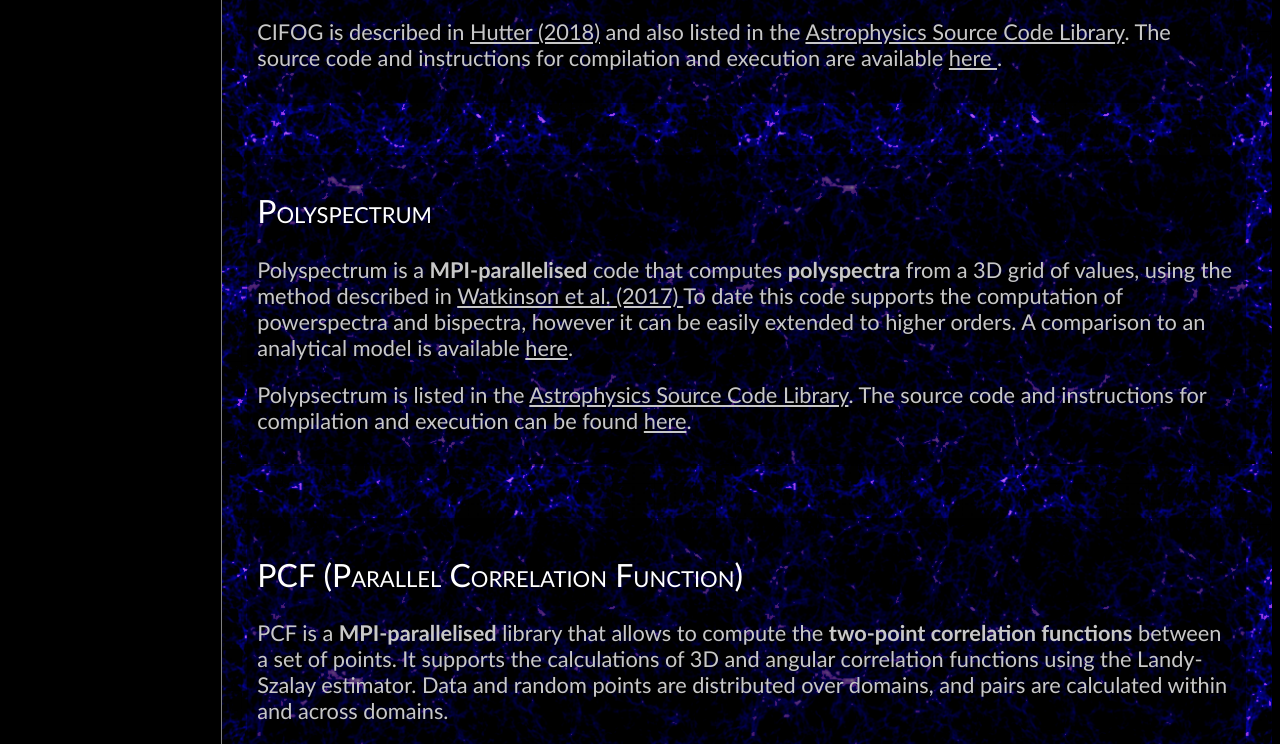
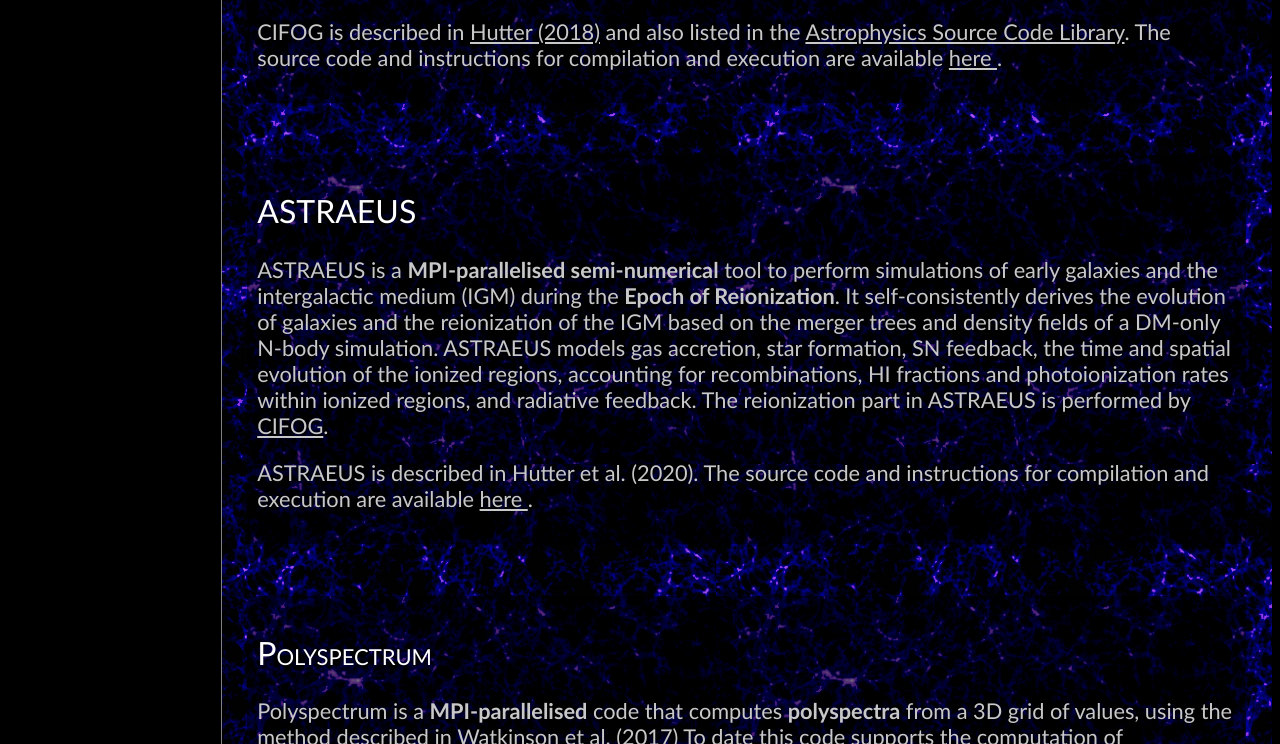
Before and after one commit to annehutter/annehutter.github.io, a plain HTML site: page codes.html in a window 1280 px wide. Shown: the part 530-1274 px from the top of the page. Drawn offline with Linux system fonts and the light colour scheme.

Commit message:
added astraeus in codes

```diff
--- a/codes.html
+++ b/codes.html
@@ -39,6 +39,7 @@
                     <li><a href="codes.html">Codes</a>
                         <ul>
                             <li><a href="codes.html#cifog">CIFOG</a></li>
+                            <li><a href="codes.html#astraeus">ASTRAEUS</a></li>
                             <li><a href="codes.html#polyspectrum">Polyspectrum</a></li>
                             <li><a href="codes.html#pcf">PCF</a></li>
                         </ul>
@@ -63,6 +64,16 @@
                 <p> CIFOG is a versatile <b>MPI-parallelised semi-numerical</b> tool to perform simulations of the <b>Epoch of Reionization</b>. From a set of evolving cosmological gas density and ionizing emissivity fields, it computes the time and spatially dependent ionization of neutral hydrogen (HI), neutral (HeI) and singly ionized helium (HeII) in the intergalactic medium (IGM). The code accounts for HII, HeII, HeIII recombinations, and provides different descriptions for the photoionization rate that are used to calculate the residual HI fraction in ionized regions. </p>
                 <p>This tool has been designed to be coupled to semi-analytic galaxy formation models or hydrodynamical simulations. The modular fashion of the code allows the user to easily introduce new descriptions for recombinations and the photoionization rate. </p>
                 <p> CIFOG is described in <a href="https://ui.adsabs.harvard.edu//#abs/2018MNRAS.477.1549H/abstract" target="_blank">Hutter (2018)</a> and also listed in the <a href="https://ascl.net/1803.002" target="_blank">Astrophysics Source Code Library</a>. The source code and instructions for compilation and execution are available <a href="https://github.com/annehutter/grid-model" target="_blank"> here </a>.</p>
+                </div>
+
+                <br><br>
+
+                <div class="box">
+                <div id="astraeus"> </div>
+                <h2> ASTRAEUS </h2>
+                <p> ASTRAEUS is a <b>MPI-parallelised semi-numerical</b> tool to perform simulations of early galaxies and the intergalactic medium (IGM) during the <b>Epoch of Reionization</b>. It self-consistently derives the evolution of galaxies and the reionization of the IGM based on the merger trees and density fields of a DM-only N-body simulation. ASTRAEUS models gas accretion, star formation, SN feedback, the time and spatial evolution of the ionized regions, accounting for recombinations, HI fractions and photoionization rates within ionized regions, and radiative feedback. The reionization part in ASTRAEUS is performed by <a href="codes.html#cifog" target="_blank">CIFOG</a>. </p>
+                <p> ASTRAEUS is described in Hutter et al. (2020). <!--<a href="https://ui.adsabs.harvard.edu//#abs/2018MNRAS.477.1549H/abstract" target="_blank">Hutter (2020)</a>. -->
+                The source code and instructions for compilation and execution are available <a href="https://github.com/annehutter/astraeus" target="_blank"> here </a>.</p>
                 </div>
 
                 <br><br>
```
Also changed, not shown: cv.html (+1 -0 lines), cv_detailed.html (+1 -0 lines), index.html (+1 -0 lines), privacy.html (+1 -0 lines), research.html (+1 -0 lines).
